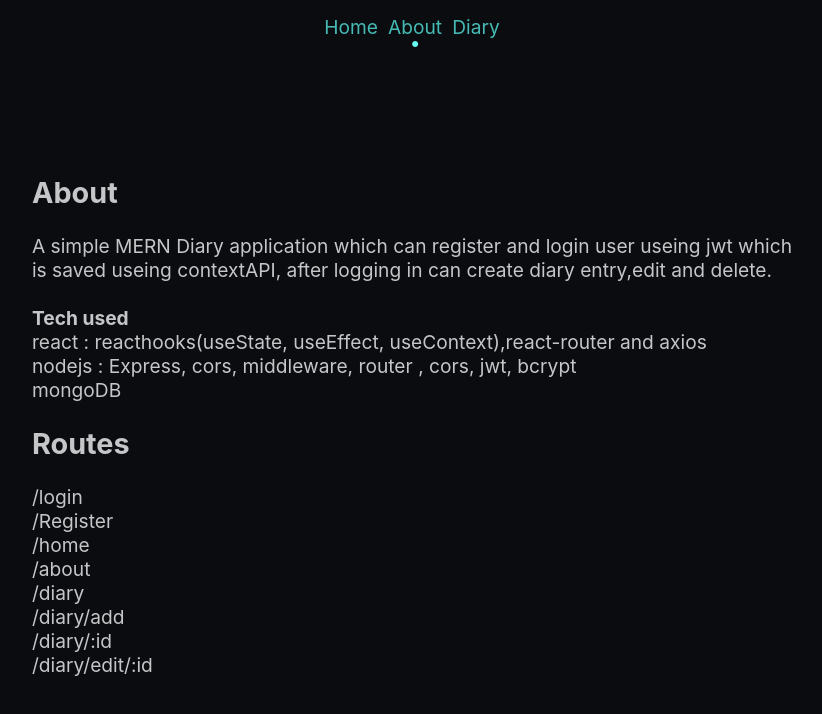
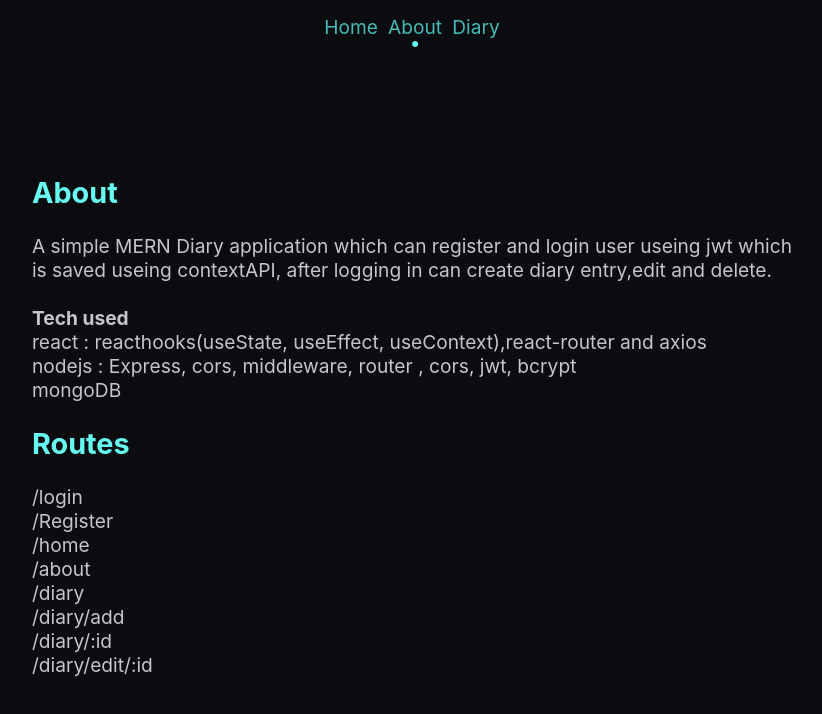
Before and after one commit to harishvgts/mern, a React (Create React App) app in the folder mern_diary/client/: page /about in a window 1280 px wide. Shown: the top 714 px of the page, without its empty margins (228-1050 px from the left). Built offline with nearby package versions, Linux system fonts and the light colour scheme.

Commit message:
Update About.js

```diff
--- a/mern_diary/client/src/pages/About.js
+++ b/mern_diary/client/src/pages/About.js
@@ -8,7 +8,7 @@ const About = () => {
     }
     return (
         <div style={style} className="about">
-            <h2>About</h2>
+            <h2 className='text'>About</h2>
             <p>A simple MERN Diary application which can register and login user useing jwt which
             <br/>is saved useing contextAPI, after logging in can create diary entry,edit and delete.<br/>
             <br/><b>Tech used</b><br/>
@@ -16,7 +16,7 @@ const About = () => {
             nodejs : Express, cors, middleware, router , cors, jwt, bcrypt<br/>
             mongoDB<br/>
             </p>
-            <h2>Routes</h2>
+            <h2 className='text'>Routes</h2>
             <li>/login</li>
             <li>/Register</li>
             <li>/home</li>
```
